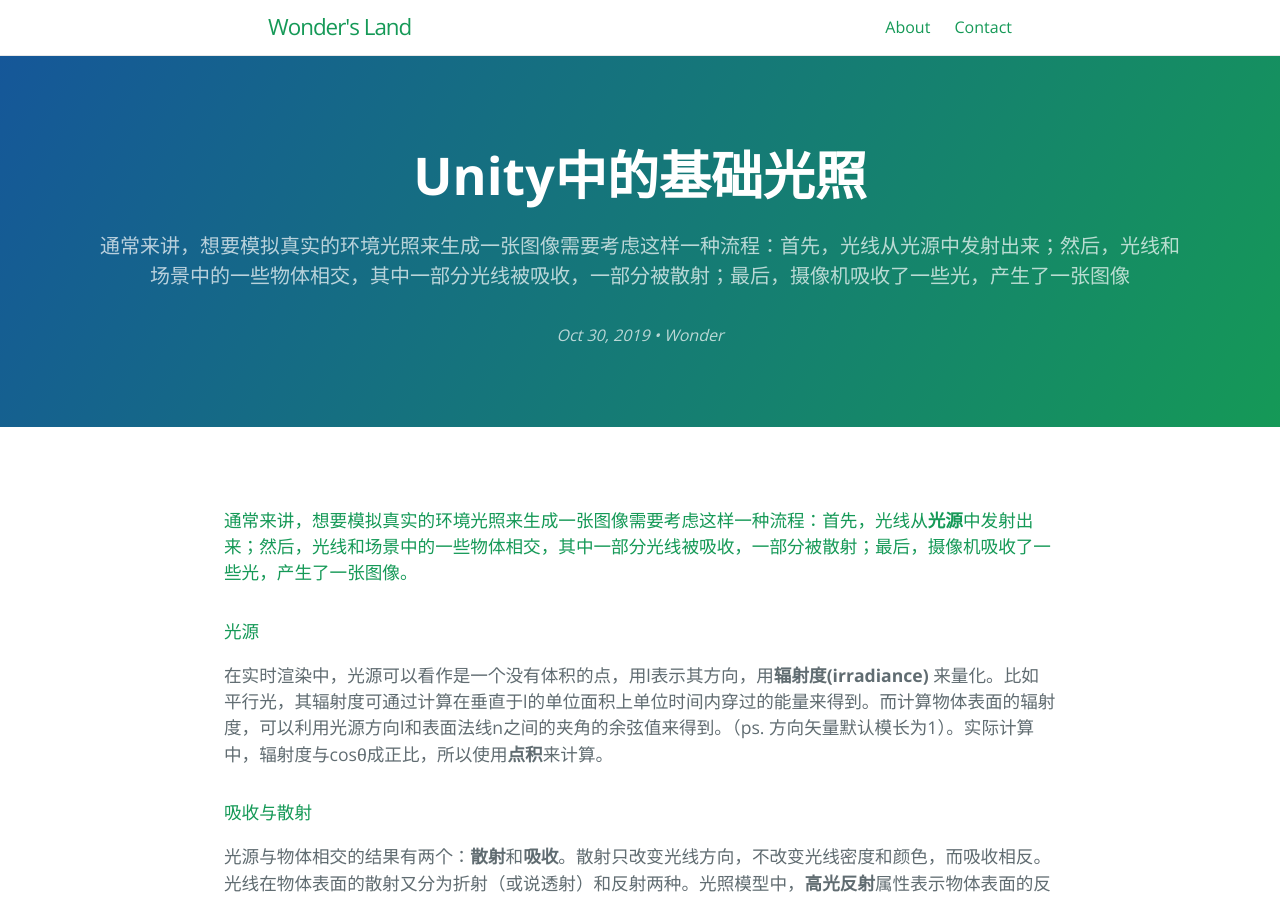
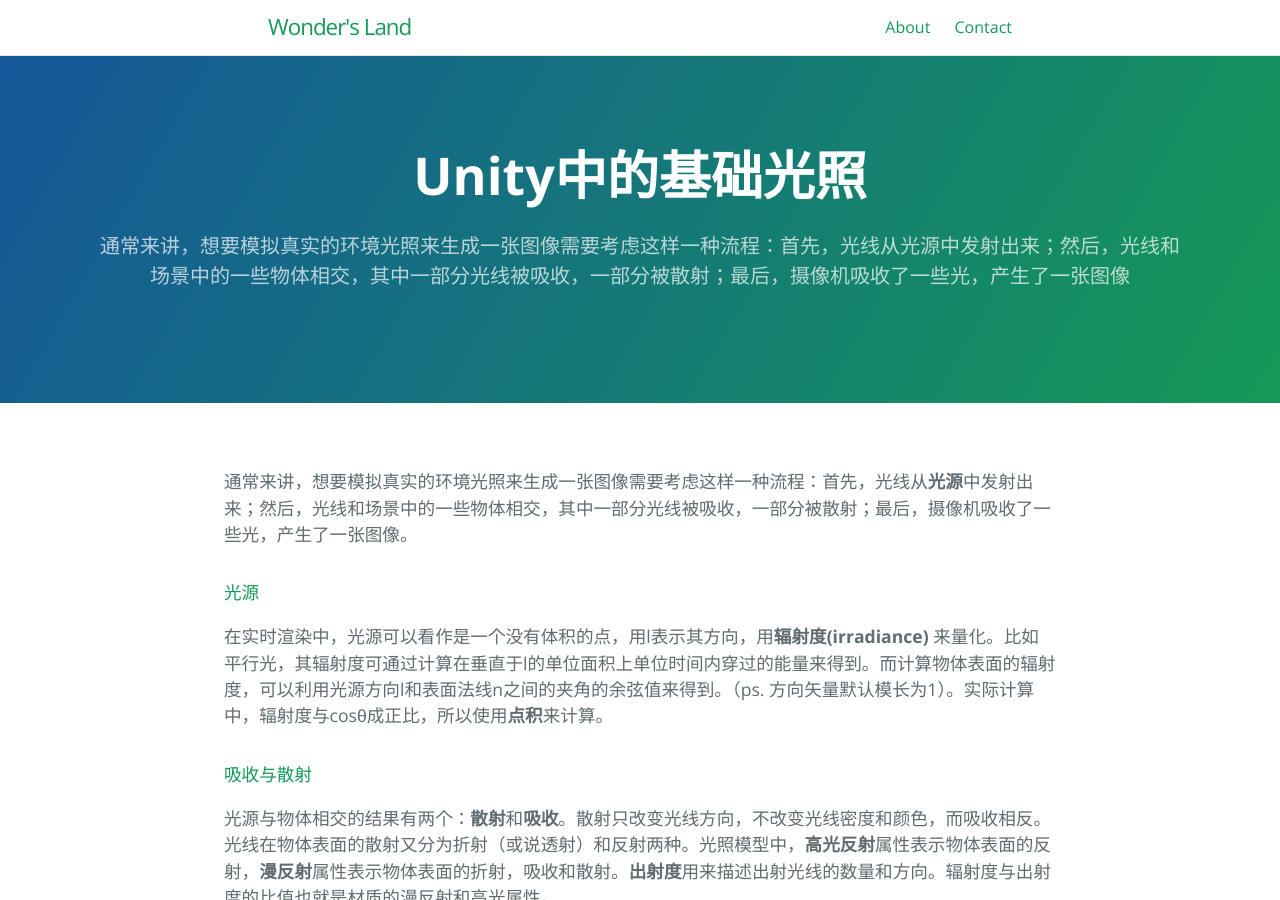
Before and after one commit to wonderly321/wonderly321.github.io, a Jekyll site: the page built from _posts/2019-10-30-Lighting-Model.md, in a window 1280 px wide and 900 px high. Built offline with Jekyll 4.4.1, drawn with Linux system fonts in a browser that asks for light colours; formulas are drawn with MathJax 3.

Commit message:
fix inline formula

```diff
--- a/_posts/2019-10-30-Lighting-Model.md
+++ b/_posts/2019-10-30-Lighting-Model.md
@@ -9,8 +9,7 @@
 ---
 
 <script type="text/javascript" src="https://cdn.mathjax.org/mathjax/latest/MathJax.js?config=TeX-AMS-MML_HTMLorMML"></script>
-
-<script type="text/x-mathjax-config">
+ <script type="text/x-mathjax-config">
 MathJax.Hub.Config({
   tex2jax: {
     inlineMath: [['$','$'], ['\\(','\\)']],
@@ -27,7 +26,7 @@
     });
 </script>
 
-#### 通常来讲，想要模拟真实的环境光照来生成一张图像需要考虑这样一种流程：首先，光线从**光源**中发射出来；然后，光线和场景中的一些物体相交，其中一部分光线被吸收，一部分被散射；最后，摄像机吸收了一些光，产生了一张图像。
+通常来讲，想要模拟真实的环境光照来生成一张图像需要考虑这样一种流程：首先，光线从**光源**中发射出来；然后，光线和场景中的一些物体相交，其中一部分光线被吸收，一部分被散射；最后，摄像机吸收了一些光，产生了一张图像。
 
 #### 光源
 
```
Also changed, not shown: other parts of _posts/2019-10-30-Lighting-Model.md (+1 -1 lines).
